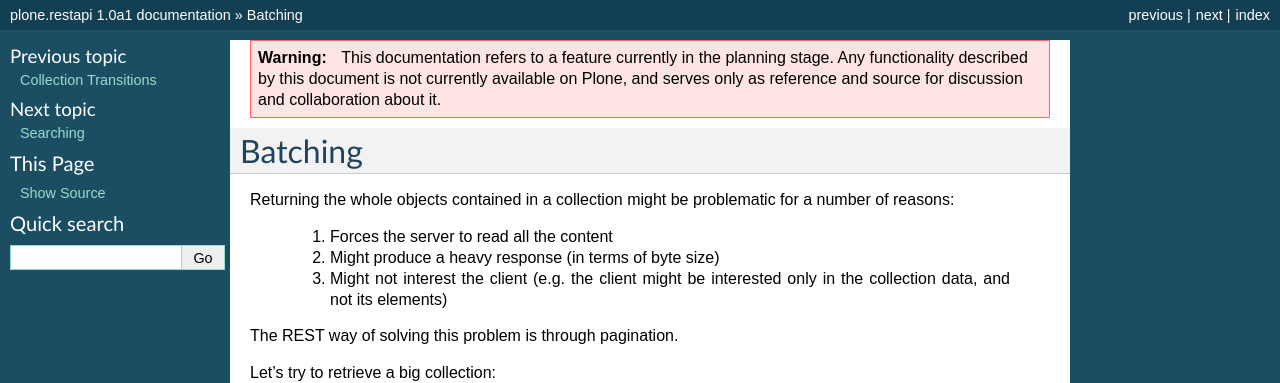
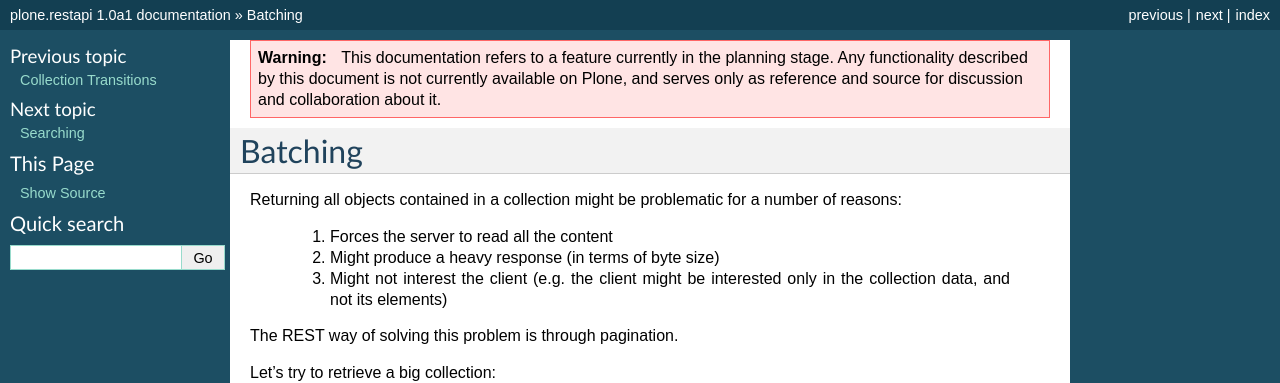
Before and after one commit to plone/plone.restapi, a Sphinx documentation site: the page built from docs/source/collections/batching.rst, in a window 1280 px wide. Shown: the top 383 px of the page. Built offline with Sphinx 7.4.7, drawn with Linux system fonts in a browser that asks for light colours.

Commit message:
Better wording

```diff
--- a/docs/source/collections/batching.rst
+++ b/docs/source/collections/batching.rst
@@ -4,7 +4,7 @@
 Batching
 ********
 
-Returning the whole objects contained in a collection might be problematic for a number of reasons:
+Returning all objects contained in a collection might be problematic for a number of reasons:
 
  #. Forces the server to read all the content
  #. Might produce a heavy response (in terms of byte size)
```
